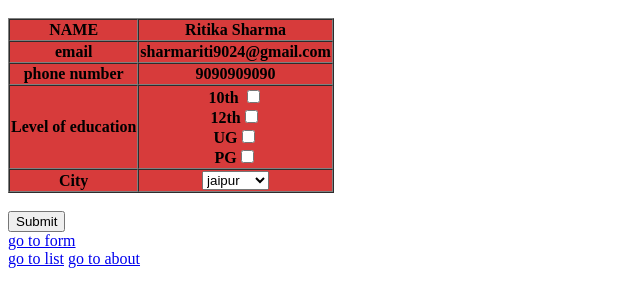
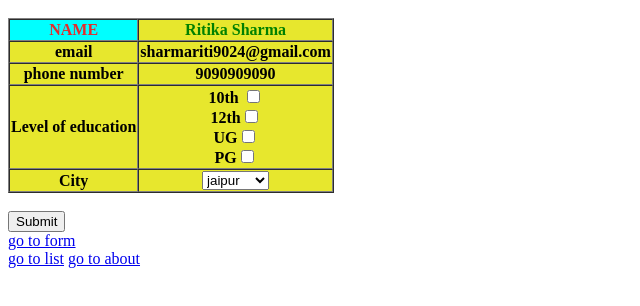
Before and after one commit to raopushpendra/learn-html, a plain HTML site: page table.html in a window 1280 px wide. Shown: the part 48-354 px from the top of the page, without its empty margins (0-640 px from the left). Drawn offline with Linux system fonts and the light colour scheme.

Commit message:
selector

```diff
--- a/table.css
+++ b/table.css
@@ -1,3 +1,3 @@
 table{
-    background-color: rgb(215, 59, 59);
+    background-color: rgb(231, 231, 45);
 }
--- a/table.html
+++ b/table.html
@@ -4,10 +4,24 @@
         <link rel="stylesheet" href="table.css">
     </head>
     <body>
+        <style>
+            .name{
+                color: rgb(226, 44, 44);
+                background-color: cyan;
+            }
+            #ab{
+                color:green;
+            }
+            NAME:hover{
+                border: 10px blue solid;
+            }
+
+        </style>
         <h1> DETAILS</h1>
-        <table border="block" cellspacing="0"> <tr>
-            <th>NAME</th>
-            <th>Ritika Sharma</th>  </label>
+        <table border="block" cellspacing="0">
+            <tr>
+            <th class="name">NAME</th>
+            <th id="ab">Ritika Sharma</th>  </label>
         </tr>
        <tr> <th>
         email
```
Also changed, not shown: index.html (+2 -2 lines).
